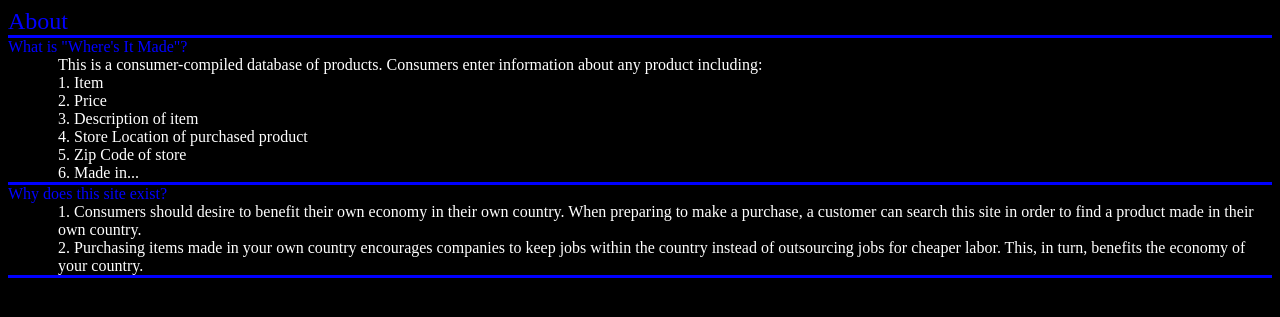
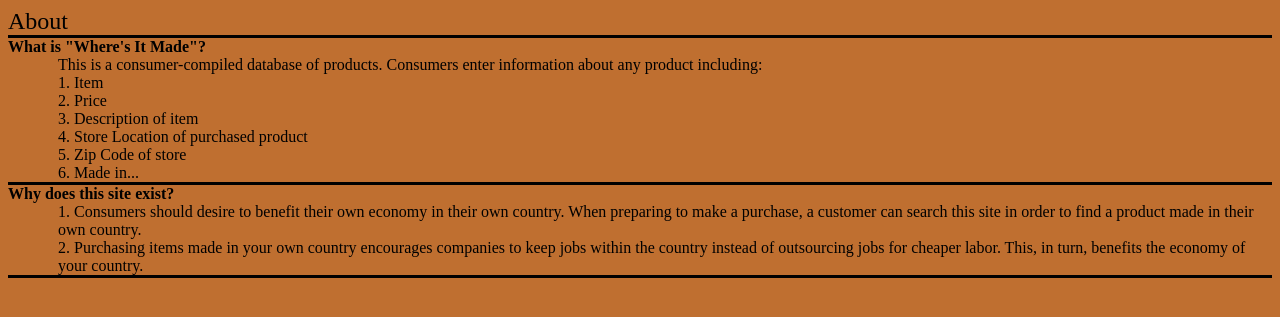
Before and after one commit to orthogonal/Where-s-It-Made, a PHP site: page /about.html in a window 1280 px wide. Shown: the top 317 px of the page. Run offline with PHP 8.4, Linux system fonts and the light colour scheme.

Commit message:
Changed the four pages linked to at the bottom to align in style with the rest of the website. Added mailto hyperlinks to the e-mail addresses and styled them. Changed "Submit" to "Search" in the main table page.

```diff
--- a/aboutsheet.css
+++ b/aboutsheet.css
@@ -1,23 +1,30 @@
 body {
-	background-color: black;
-	color: white;
+	background-color: #BF6F30;
+	color: black;
 }
 
 #titlediv{
-	color: blue;
+	color: black;
 	font-size: 24px;
-	border-bottom:  3px solid blue;
+	border-bottom:  3px solid black;
 }
 
 .question{
-	border-bottom:  3px solid blue;
+	border-bottom:  3px solid black;
 }
 
 .header{
-	color: blue;
+	color: black;
+	font-weight: 600;
 	font-size: 16px;
 }
 
 .answer{
 	margin-left: 50px;
 }
+
+a{
+	text-decoration: none;
+	font-weight: 600;
+	color: black;
+}
--- a/contact.html
+++ b/contact.html
@@ -6,7 +6,7 @@
 <body>
 <div id="titlediv">Contact</div>
 <div id="question1" class="question">
-	<span id="header1" class="header">Email:  wheresitmade@gmail.com</span>
+	<span id="header1" class="header">Email:  <a href='mailto:wheresitmade@gmail.com'>wheresitmade@gmail.com</a></span>
 </div>
 </body>
 </html>
--- a/investors.html
+++ b/investors.html
@@ -14,13 +14,13 @@
 	<br />
 	<div id="paragraph2" class="answer">
 	If you or your business has any interest in helping program and develop the
-	website, please email wheresitmade@gmail.com.  Advanced computer programming
+	website, please email <a href='mailto:wheresitmade@gmail.com'>wheresitmade@gmail.com</a>.  Advanced computer programming
 	skills will be required to help develop the website.
 	</div>
 	<br />
 	<div id="paragraph3" class="answer">
 	Investing money into this new website is welcomed and appreciated. Please
-	email wheresitmade@gmail.com for more information.
+	email <a href='mailto:wheresitmade@gmail.com'>wheresitmade@gmail.com</a> for more information.
 	</div>
 
 </body>
--- a/main.php
+++ b/main.php
@@ -170,7 +170,7 @@ $(document).ready(function() {
 		<form method="post" action="main.php" id="form_itemsearch">
 			<span id="search_prompt">Search for an item</span>
 			<input type="name" name="searchtext" size="30" maxlength="100" />
-			<input type="submit" value="Submit" />
+			<input type="submit" value="Search" />
 			<input type="hidden" name="zip" value="<?php echo "$zipsearch" ?>" />
 		</form>
 
```
